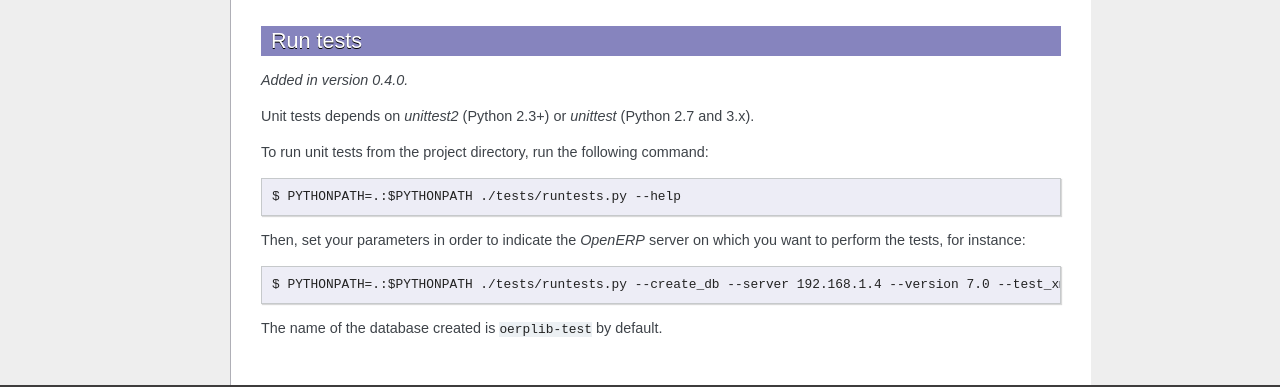
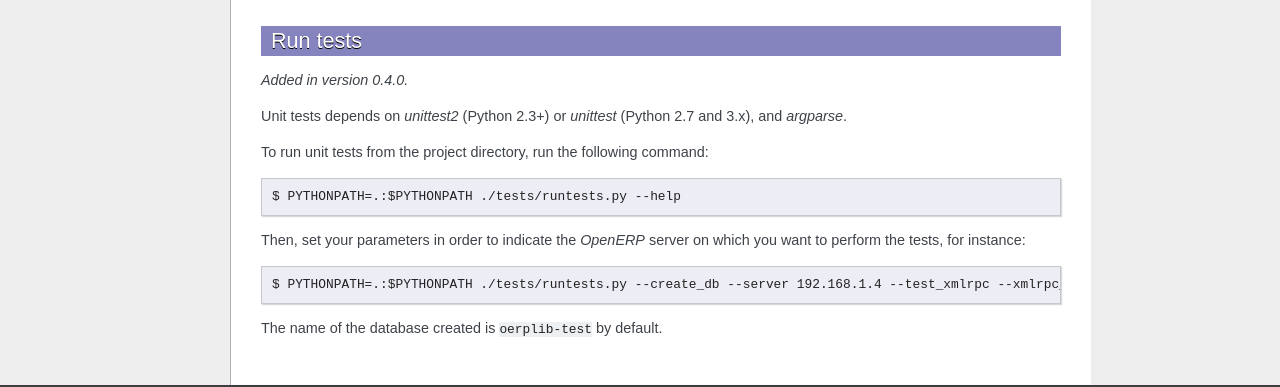
Before and after one commit to osiell/oerplib, a Sphinx documentation site: the page built from doc/source/download_install.rst, in a window 1280 px wide. Shown: the part 758-1145 px from the top of the page. Built offline with Sphinx 7.4.7, drawn with Linux system fonts in a browser that asks for light colours.

Commit message:
Documentation updated

```diff
--- a/doc/source/download_install.rst
+++ b/doc/source/download_install.rst
@@ -45,7 +45,7 @@
 .. versionadded:: 0.4.0
 
 Unit tests depends on `unittest2` (Python 2.3+) or `unittest`
-(Python 2.7 and 3.x).
+(Python 2.7 and 3.x), and `argparse`.
 
 To run unit tests from the project directory, run the following command::
 
@@ -54,6 +54,6 @@
 Then, set your parameters in order to indicate the `OpenERP` server on which
 you want to perform the tests, for instance::
 
-    $ PYTHONPATH=.:$PYTHONPATH ./tests/runtests.py --create_db --server 192.168.1.4 --version 7.0 --test_xmlrpc --xmlrpc_port 8069
+    $ PYTHONPATH=.:$PYTHONPATH ./tests/runtests.py --create_db --server 192.168.1.4 --test_xmlrpc --xmlrpc_port 8069
 
 The name of the database created is ``oerplib-test`` by default.
```
